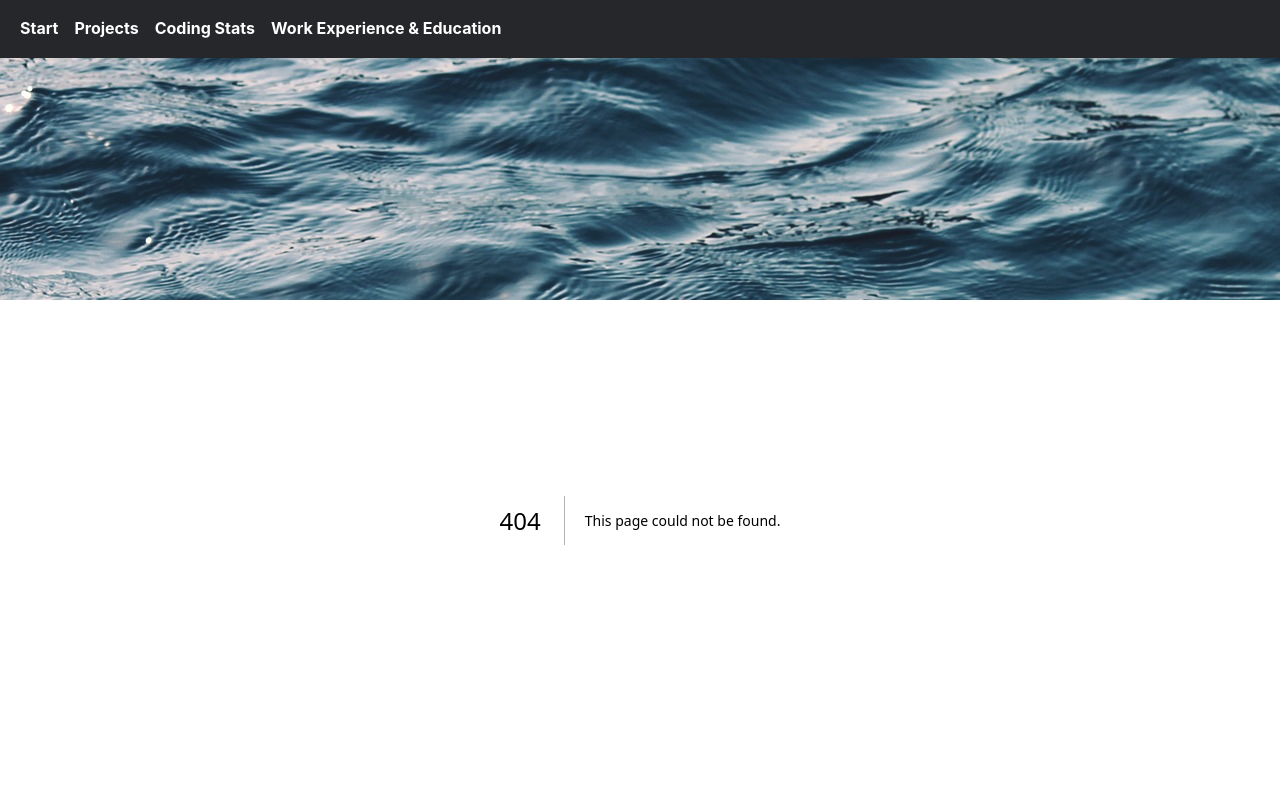
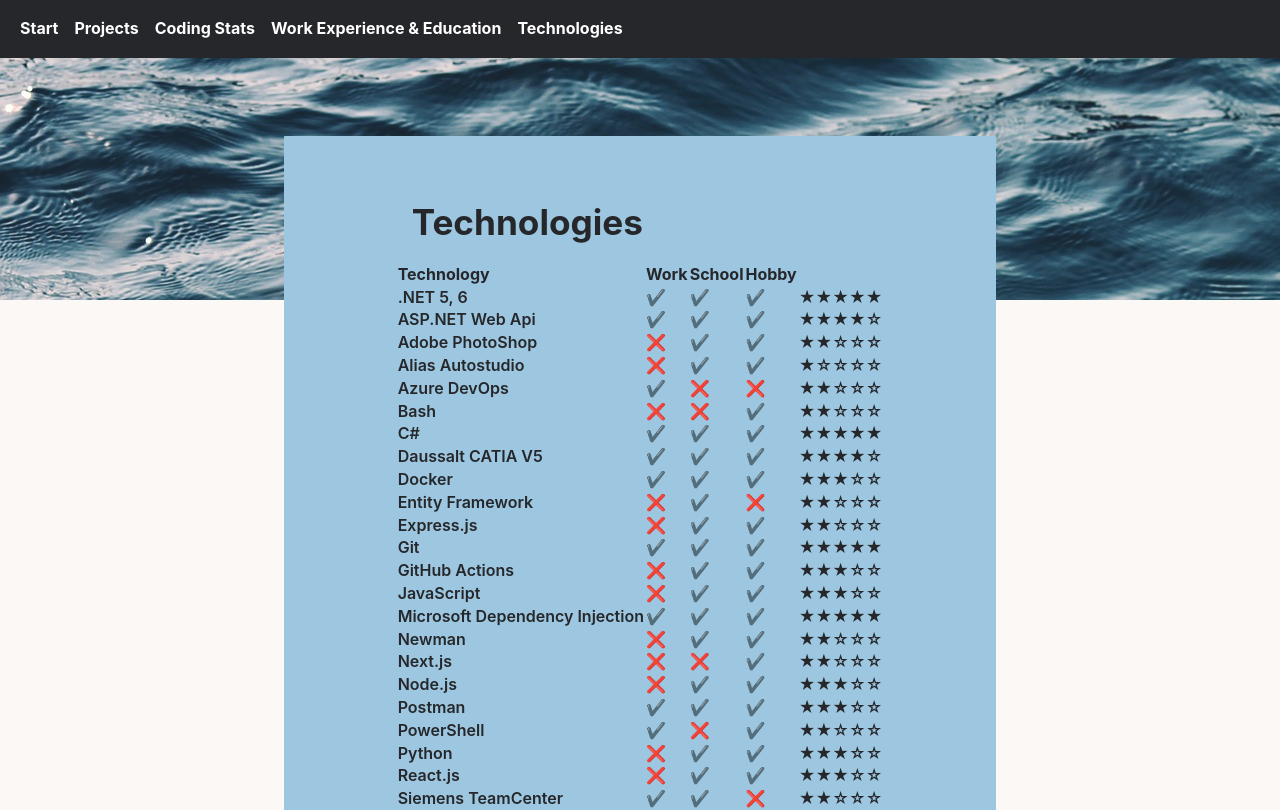
Before and after one commit to RobinAxelsson/personal-jam, a Next.js app: page /tech in a window 1280 px wide. Before the commit this address had no page. Shown: the top 810 px of the page. Built offline with nearby package versions, Linux system fonts and the light colour scheme.

Commit message:
Technology page ready

```diff
--- a/components/technologies.jsx
+++ b/components/technologies.jsx
@@ -1,19 +1,31 @@
-export default function Technologies({ technologies }) {
+export default function Technologies({technologies}) {
+const { headers, rows } = technologies;
   return (
     <div className="card-general hero-section" key={Technologies}>
     <div className="hero-section-content">
             <h2>Technologies</h2>
             <table>
-            {technologies.map(tech => (
+            {(
+                <tr key={headers.technology}>
+                      <th key={"technology"}>{headers.technology}</th>
+                      <th key="professional" >{headers.professional}</th>
+                      <th key="examined" >{headers.examined}</th>
+                      <th key="private">{headers.private}</th>
+                      <th key="grade"></th>
+                </tr>)}
+            {rows.map(tech => (
                 <tr key={tech.technology}>
                       <td key={tech.technology}>{tech.technology}</td>
-                      <td key="professional" >{tech.professional}</td>
-                      <td key="tech.examined" >{tech.examined}</td>
-                      <td key="private">{tech.private}</td>
-                      <td key="tech.grade">{tech.grade}</td>
+                      <td key="professional" >{convertBin(tech.professional)}</td>
+                      <td key="tech.examined" >{convertBin(tech.examined)}</td>
+                      <td key="private">{convertBin(tech.private)}</td>
+                      <td key="tech.grade">{convertStars(tech.grade)}</td>
                 </tr>))}
             </table>
       </div>
       </div>
   );
 }
+
+const convertBin = (number) => number == '1' ? '✔️' : '❌';
+const convertStars = (number) => '★'.repeat(number) + '☆'.repeat(5 - number);
--- /dev/null
+++ b/data-access/technologies-repository.js
@@ -0,0 +1,81 @@
+import fs from 'fs';
+
+export default function getTechnologies() {
+    const rows = readValidRows();
+    const headers = createValidHeaders(rows);
+    const rowObjects = createValidRowObjects(rows);
+
+    return {
+      headers,
+      rows: rowObjects
+    };
+  }
+
+function readValidRows() {
+    const fileContent = fs.readFileSync('resume/technologies.csv', 'utf8');
+    const rows = fileContent.trim().split('\n').filter(x => x !== "");
+    if (rows.length < 2 || rows.some(row => row === ''))
+        throw new Error("Rows should not be white space and be at least one header and one value row. Got: " + JSON.stringify(rows));
+    return rows;
+}
+
+function createValidRowObjects(rows) {
+    const rowObjects = rows.slice(1, rows.length - 1).map(x => {
+        const techColumns = x.split(';');
+
+        if (techColumns.length !== 5) {
+            throw new Error("Columns must be exactly 5, got:" + JSON.stringify(techColumns));
+        }
+
+        techColumns.forEach(x => {
+            if (x === undefined || x === null || x === "")
+                throw new Error("Invalid value, got: ", x);
+        });
+
+        let technologies = techColumns[0];
+        let professional = techColumns[1] * 1;
+        let examined = techColumns[2] * 1;
+        let privateUse = techColumns[3] * 1;
+
+        [professional, examined, privateUse].forEach(x => {
+            if (x !== 0 && x !== 1) {
+                throw new Error("Boolvalue must be 0 or 1, got:" + professional);
+            }
+        });
+
+        let grade = techColumns[4];
+        if (grade * 1 === NaN || grade > 5 || grade < 1) {
+            throw new Error("Grade must be a number between 1 and 5, got: " + grade);
+        }
+
+
+        return {
+            technology: technologies,
+            professional,
+            examined,
+            private: privateUse,
+            grade
+        };
+    });
+
+    return rowObjects.sort((a,b) => (a.technology < b.technology) ? -1 : 0);
+}
+
+function ensureValidString(stringValue){
+    if(stringValue === undefined || stringValue === null || stringValue === "")
+    throw new Error("Invalid string value, got: ", stringValue);
+}
+
+function createValidHeaders(rows) {
+    let headerRow = rows[0].split(';');
+    headerRow.forEach(x => ensureValidString(x));
+
+    const headers = {
+        technology: headerRow[0],
+        professional: headerRow[1],
+        examined: headerRow[2],
+        private: headerRow[3],
+        grade: headerRow[4]
+    };
+    return headers;
+}
--- a/layouts/layout-components/header.jsx
+++ b/layouts/layout-components/header.jsx
@@ -26,6 +26,11 @@
                   Work Experience & Education
                 </Link>
               </li>
+              <li>
+                <Link href="/tech" passHref>
+                  Technologies
+                </Link>
+              </li>
             </ul>
           </nav>
         </div>
--- a/pages/experience.js
+++ b/pages/experience.js
@@ -1,14 +1,12 @@
-import { getWorkLife, getEducation, getTechnologies} from "../data-access/resume-repository";
+import { getWorkLife, getEducation} from "../data-access/resume-repository";
 import WorkExperience from "../components/work-experience";
 import Education from "../components/education";
-import Technologies from "../components/technologies";
 
 export async function getStaticProps() {
   return {
     props: {
       worklife: getWorkLife(),
       education: getEducation(),
-      technologies: getTechnologies()
     },
   };
 }
@@ -16,7 +14,6 @@
 export default function ExperiencePage({ worklife, education, technologies }) {
   return (
     <div className="card-collection">
-      <Technologies technologies={technologies} />
       <WorkExperience worklife={worklife} />
       <Education education={education} />
     </div>
--- /dev/null
+++ b/pages/tech.js
@@ -0,0 +1,18 @@
+import getTechnologies from "../data-access/technologies-repository";
+import Technologies from "../components/technologies";
+
+export async function getStaticProps() {
+  return {
+    props: {
+      technologies: getTechnologies()
+    },
+  };
+}
+
+export default function ExperiencePage({ technologies }) {
+  return (
+    <div className="card-collection">
+      <Technologies technologies={technologies} />
+    </div>
+  );
+}
```
Also changed, not shown: data-access/resume-repository.js (+0 -24 lines), resume/technologies.csv.
